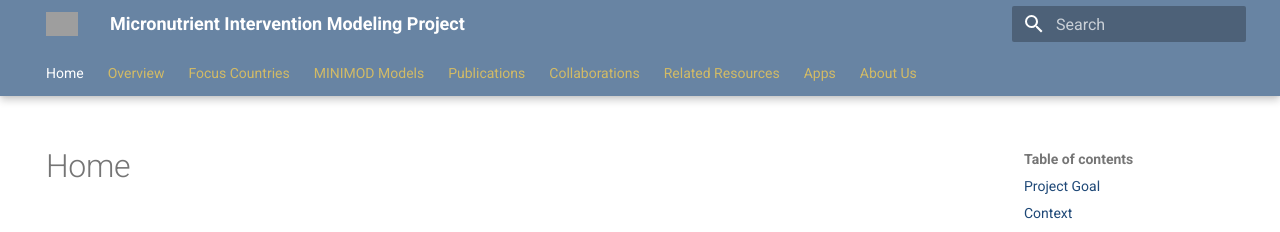
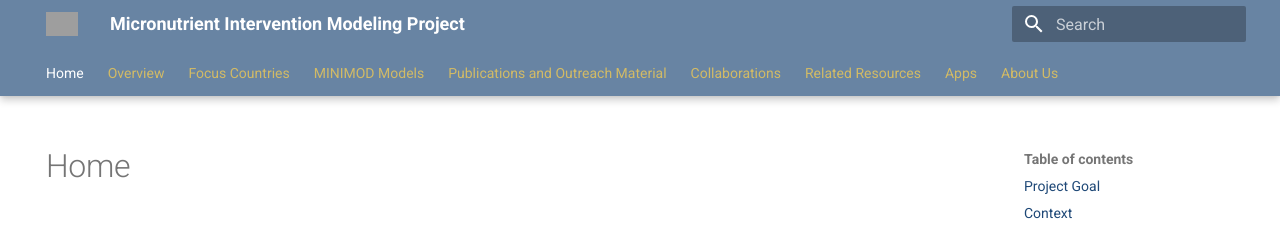
Before and after one commit to minimod-nutrition/minimod-website, an MkDocs documentation site: the page built from docs/index.md, in a window 1280 px wide. Shown: the top 232 px of the page. Built offline with MkDocs 1.6.1 and Material for MkDocs 9.7.7, drawn with Linux system fonts in a browser that asks for light colours; nearby versions of some CDN libraries; grey boxes are pictures that could not be loaded.

Commit message:
Update mkdocs.yml
Edited publications tab

```diff
--- a/mkdocs.yml
+++ b/mkdocs.yml
@@ -53,7 +53,7 @@ nav:
     - MINIMOD Intervention Program Cost Models: minimod_models/minimod_intervention/minimod_intervention_text.md
     - Linking MINIMOD Intervention Program Benefits and Costs: minimod_models/minimod_linking/minimod_linking_text.md
     - MINIMOD Economic Optimization Model: minimod_models/minimod_optimization/minimod_optimization_text.md
-  - Publications: publications.md
+  - Publications and Outreach Material: publications.md
   - Collaborations: collaborations.md
   - Related Resources: related_resources.md
   - Apps: apps.md
```
